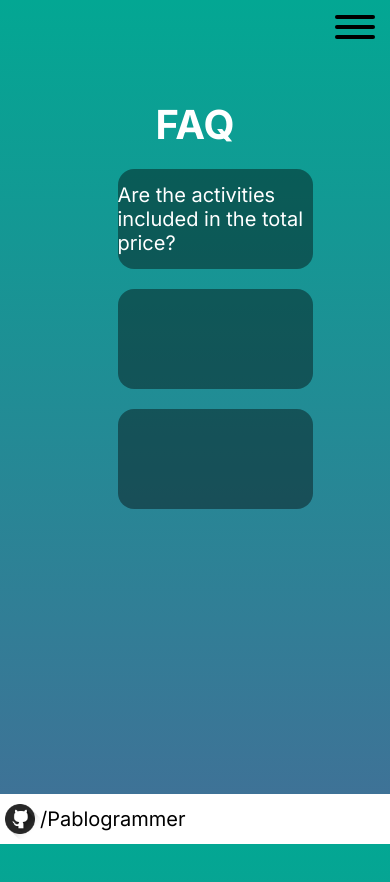
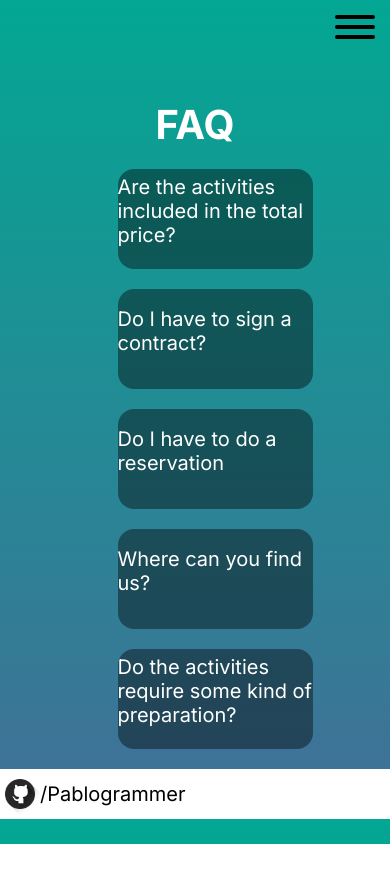
Before and after one commit to Pablogrammer/Design_project, a website: page html/faq.html in a window 390 px wide. After the commit the page ends 844 px from the top, so only its background shows below. Drawn offline with Linux system fonts and the light colour scheme.

Commit message:
responsive

```diff
--- a/css/contact-style.css
+++ b/css/contact-style.css
@@ -13,7 +13,7 @@
 
 html{
     width: 100%;
-    height: 100vh;
+    height: 100%;
 }
 
 body{
--- a/css/faq-style.css
+++ b/css/faq-style.css
@@ -13,7 +13,6 @@
 
 html{
     width: 100%;
-    height: 100vh;
 }
 
 body{
@@ -23,9 +22,13 @@ body{
     align-items: center;
     justify-content: center;
     color: white;
-    background: rgb(3,167,147);
     background: linear-gradient(180deg, #03a793 0%, #426F97 100%);
 
+}
+
+footer {
+    position: relative;
+    bottom: 0px;
 }
 
 #title{
@@ -35,7 +38,6 @@ body{
 
 .faq-container{
     width: 50%;
-    height: 100vh;
     align-items: center;
     justify-content: center;
 }
@@ -51,4 +53,25 @@ body{
     display: flex;
     align-items: center;
     justify-content: center;
+    transition: padding .5s, border .5s;
+
 }
+
+.arrow {
+    position: relative;
+    top: 20px;
+    z-index: 1;
+    visibility: hidden;
+}
+
+
+
+.question:hover .arrow{
+    visibility: visible;
+}
+
+.question:hover{
+    padding: 60px;
+    border: white 5px solid;
+
+}
--- a/css/footer.css
+++ b/css/footer.css
@@ -7,14 +7,14 @@ footer {
     color:black;
     text-align:center;
     justify-content: center;
-    position:absolute;
-    bottom:0;
-    left:0;
     width:100%;
+    position: absolute;
+    bottom: 0px;
 }
 
 .footer-container{
     display: flex;
+
 
 }
 
@@ -28,7 +28,3 @@ footer {
     width: 40px;
     height: 40px;
 }
-
-footer a{
-    padding: 0;
-}
--- a/html/faq.html
+++ b/html/faq.html
@@ -4,9 +4,9 @@
     <meta charset="UTF-8">
     <meta http-equiv="X-UA-Compatible" content="IE=edge">
     <meta name="viewport" content="width=device-width, initial-scale=1.0">
-    <link rel="stylesheet" href="../css/faq-style.css">
     <link rel="stylesheet" href="../css/nav.css">
     <link rel="stylesheet" href="../css/footer.css">
+    <link rel="stylesheet" href="../css/faq-style.css">
     <link rel="preconnect" href="https://fonts.googleapis.com">
     <link rel="preconnect" href="https://fonts.gstatic.com" crossorigin>
     <link href="https://fonts.googleapis.com/css2?family=Inter:wght@100;200;300;400;500;600;700;800;900&display=swap" rel="stylesheet">
@@ -39,9 +39,11 @@
 
     <h1 id="title">FAQ</h1>
     <div class="faq-container">
-        <div class="question"><p>Are the activities included in the total price?</p></div>
-        <div class="question"></div>
-        <div class="question"></div>
+        <div class="question"><p>Are the activities included in the total price?</p><img class="arrow" src="../images/arrow-faq.png" alt=""></div>
+        <div class="question"><p>Do I have to sign a contract?</p><img class="arrow" src="../images/arrow-faq.png" alt=""></div>
+        <div class="question"><p>Do I have to do a reservation </p><img class="arrow" src="../images/arrow-faq.png" alt=""></div>
+        <div class="question"><p>Where can you find us?</p><img class="arrow" src="../images/arrow-faq.png" alt=""></div>
+        <div class="question"><p>Do the activities require some kind of preparation?</p><img class="arrow" src="../images/arrow-faq.png" alt=""></div>
     </div>
 
 
```
Also changed, not shown: html/index.html (+1 -1 lines), html/travels.html (+1 -1 lines), images/arrow-faq.png (added).
